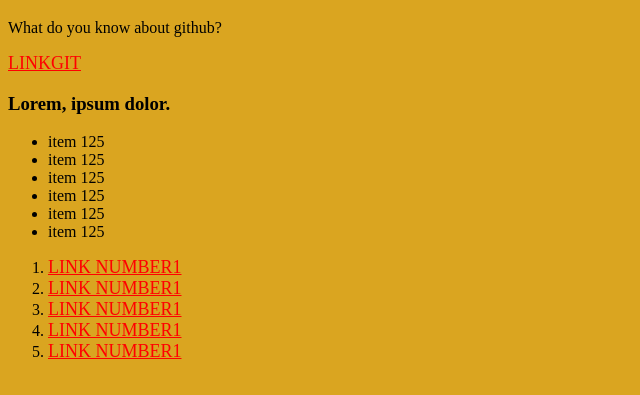
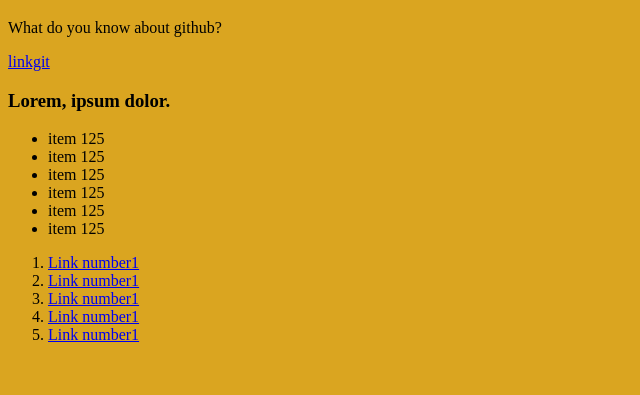
Before and after one commit to YuliiaBakun/gitTest, a plain HTML site: page index.html in a window 1280 px wide. Shown: the part 61-456 px from the top of the page, without its empty margins (0-640 px from the left). Drawn offline with Linux system fonts and the light colour scheme.

Commit message:
first commit on branch new_br

```diff
--- a/style.css
+++ b/style.css
@@ -2,9 +2,3 @@ body {
     background-color: goldenrod;
     height: 100vh;
 }
-
- a {
-     color: red;
-     font-size: 18px;
-     text-transform: uppercase;
- }
```
